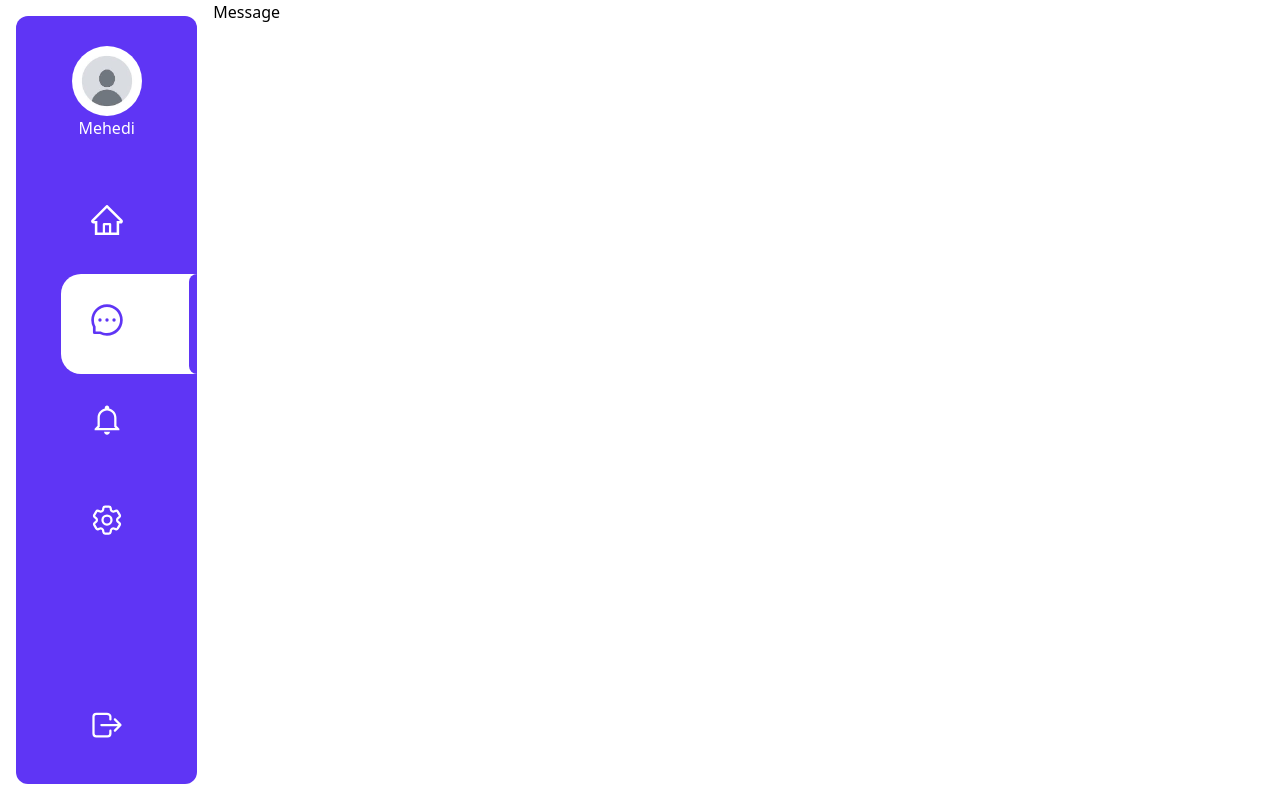
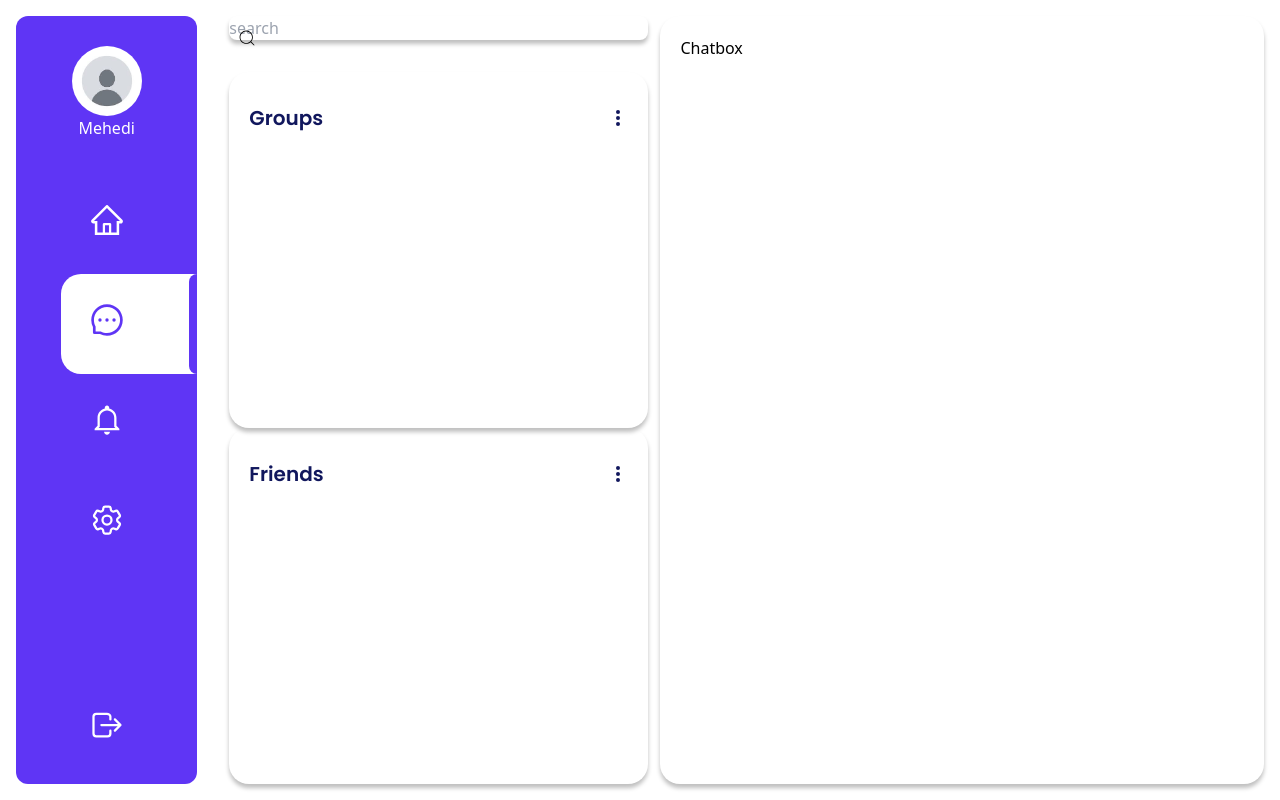
Before and after one commit to mollameehedi/kothako, a React (Vite) app: page /message in a window 1280 px wide. Built offline with nearby package versions, Linux system fonts and the light colour scheme.

Commit message:
some modification

```diff
--- /dev/null
+++ b/src/Components/ChatBox.jsx
@@ -0,0 +1,12 @@
+import React from 'react'
+import Card from '../Utils/Card'
+
+const ChatBox = () => {
+  return (
+    <Card className="h-full">
+        Chatbox
+    </Card>
+  )
+}
+
+export default ChatBox
--- /dev/null
+++ b/src/Components/ChatList.jsx
@@ -0,0 +1,38 @@
+import React from 'react'
+import Input from '../Utils/Input'
+import { CiSearch } from "react-icons/ci";
+import Card from '../Utils/Card';
+import Button from '../Utils/Button';
+import CardHeader from '../Utils/CardHeader';
+import CardBody from '../Utils/Cardbody';
+import { HiDotsVertical } from "react-icons/hi";
+
+const ChatList = () => {
+  return (
+    <div className='flex  flex-col h-full pr-3'>
+      <div className='relative h-1/6 w-full'>
+        <CiSearch className='absolute left-2 top-3 text-xl text-black' />
+        <Input type='text' placeholder='search' className='shadow-custom rounded-lg w-full' />
+      </div>
+      <Card className=" h-2.5/6">
+        <CardHeader title="Groups">
+          <Button><HiDotsVertical /></Button>
+        </CardHeader>
+        <CardBody className='h-5/6 overflow-y-scroll custom-scrollbar'>
+
+        </CardBody>
+      </Card>
+      <Card className=" h-2.5/6">
+        <CardHeader title="Friends">
+          <Button><HiDotsVertical /></Button>
+        </CardHeader>
+        <CardBody className='h-5/6 overflow-y-scroll custom-scrollbar'>
+
+        </CardBody>
+
+      </Card>
+    </div>
+  )
+}
+
+export default ChatList
--- a/src/Components/Friends.jsx
+++ b/src/Components/Friends.jsx
@@ -11,11 +11,12 @@ import { HiDotsVertical } from "react-icons/hi";
 const Friends = () => {
   return (
     <Card>
-    <CardHeader title="Friend List">
+    <CardHeader title="My All Friends">
             <Button><HiDotsVertical/></Button>
     </CardHeader>
+
     <CardBody className='h-5/6 overflow-y-scroll custom-scrollbar'>
-    <UserItem  src={Avater}>
+         <UserItem  src={Avater}>
             <Text text="Today, 8:56pm" className="text-xs text-[#4D4D4DBF] font-medium font-poppins text-right"/>
         </UserItem>
         <UserItem src={Avater}>
--- a/src/Components/MyGroup.jsx
+++ b/src/Components/MyGroup.jsx
@@ -15,7 +15,7 @@ const MyGroups = () => {
   return (
     <>
     <Card>
-    <CardHeader title="Block List">
+    <CardHeader title="My Group">
             <Button><HiDotsVertical/></Button>
     </CardHeader>
        <CardBody  className='h-5/6 overflow-y-scroll custom-scrollbar'>
--- a/src/Components/Users.jsx
+++ b/src/Components/Users.jsx
@@ -15,7 +15,7 @@ const Users = () => {
   return (
     <>
     <Card>
-    <CardHeader title="Block List">
+    <CardHeader title="User List">
             <Button><HiDotsVertical/></Button>
     </CardHeader>
         <CardBody className='h-5/6 overflow-y-scroll custom-scrollbar'>
--- a/src/Layout/RootLaout.jsx
+++ b/src/Layout/RootLaout.jsx
@@ -9,7 +9,7 @@ const RootLaout = () => {
       <div className='w-2/12 h-full p-4'>
       <SideBar/>
     </div>
-       <div className='w-10/12 h-screen'>
+       <div className='w-10/12 h-screen  p-4'>
         <Outlet />
        </div>
     </div>
--- a/src/Pages/Home.jsx
+++ b/src/Pages/Home.jsx
@@ -9,7 +9,7 @@ import MyGroups from '../Components/MyGroup'
 
 const Home = () => {
   return (
-    <div className='flex flex-wrap h-full p-4 justify-around'>
+    <div className='flex flex-wrap h-full justify-around'>
       <div className='w-4/12  h-3/6 px-3'>
       <Groups/>
       </div>
--- a/src/Pages/Message.jsx
+++ b/src/Pages/Message.jsx
@@ -1,8 +1,18 @@
 import React from 'react'
+import ChatList from '../Components/ChatList'
+import ChatBox from '../Components/ChatBox'
 
 const Message = () => {
   return (
-    <div>Message</div>
+    <div className='flex h-full'>
+      <div className='w-5/12'>
+      <ChatList/>
+      </div>
+      <div className='w-7/12 h-full'>
+      <ChatBox/>
+
+      </div>
+    </div>
   )
 }
 
--- a/src/Utils/Auth/AuthInput.jsx
+++ b/src/Utils/Auth/AuthInput.jsx
@@ -1,12 +1,13 @@
 import React from 'react'
+import Input from '../Input'
 
-const AuthInput = ({type,className,placeholder,label}) => {
+const AuthInput = ({type,placeholder,label}) => {
   return (
     <>
     <div className='relative mt-10'>
     <label className='absolute top-[-12px] left-8 bg-white inline-block px-2 text-[#11175D]/[70]'>{label}</label>
-    <input type={type} placeholder={placeholder}  className='text-secondary text-sm font-semibold font-open-sans rounded-lg border p-5 w-4/5'/>
-    </div>
+    <Input  type={type} placeholder={placeholder}  className='text-secondary text-sm font-semibold font-open-sans rounded-lg border p-5 w-4/5'/>
+  </div>
     </>
   )
 }
--- a/src/Utils/Card.jsx
+++ b/src/Utils/Card.jsx
@@ -3,12 +3,10 @@ import React from 'react'
 
 const Card = ({children}) => {
   return (
-    <div className='rounded-[20px] shadow-xl p-5 h-full flex flex-col'>
+    <div className='rounded-[20px] shadow-custom p-5 h-full flex flex-col'>
            {children}
     </div>
   )
 }
 
 export default Card
-
-// box-shadow: 0px 4px 4px 0px #00000040;
--- /dev/null
+++ b/src/Utils/Input.jsx
@@ -0,0 +1,11 @@
+import React from 'react'
+
+const Input = ({type,className,placeholder}) => {
+  return (
+    <>
+    <input type={type} placeholder={placeholder}  className={className}/>
+    </>
+  )
+}
+
+export default Input
--- a/tailwind.config.js
+++ b/tailwind.config.js
@@ -13,6 +13,9 @@ export default {
       colors: {
         primary: '#5F35F5',
         secondary: '#11175D',
+      },
+      boxShadow: {
+        'custom': '0px 4px 4px 0px #00000040',
       }
     },
   },
```
